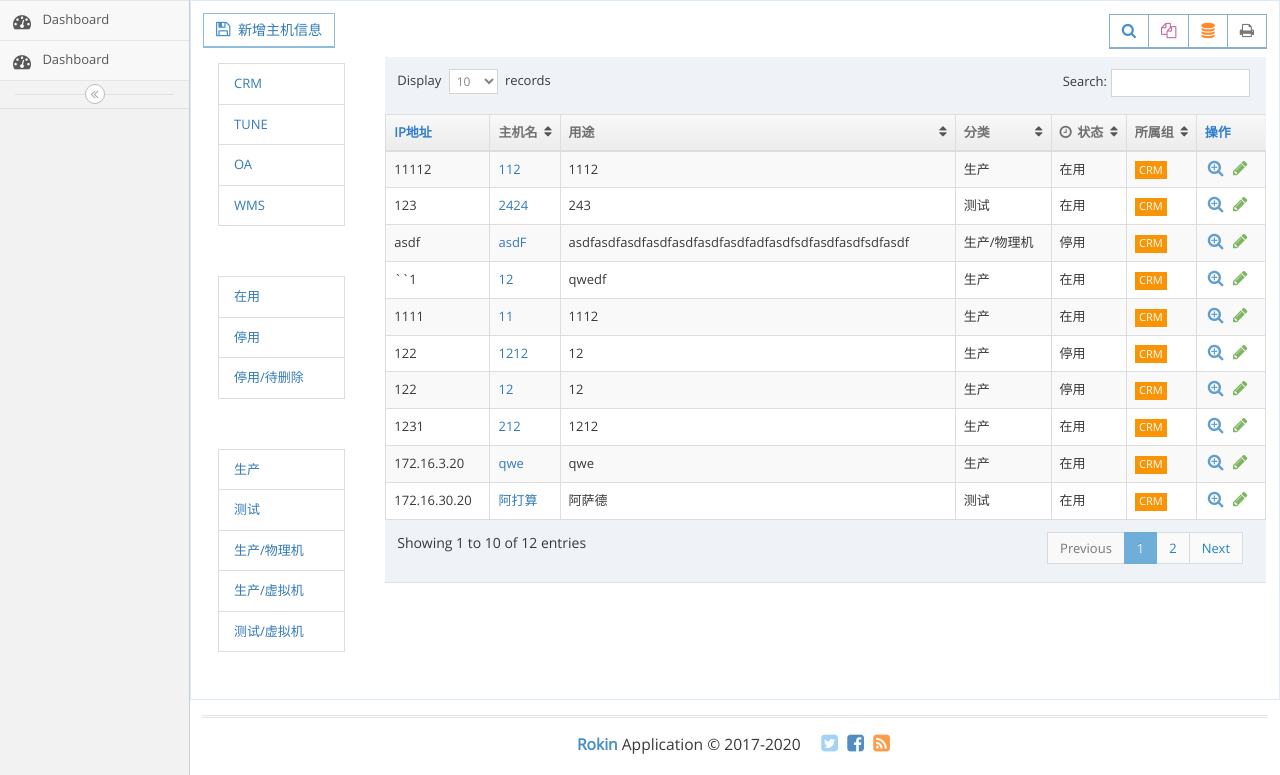
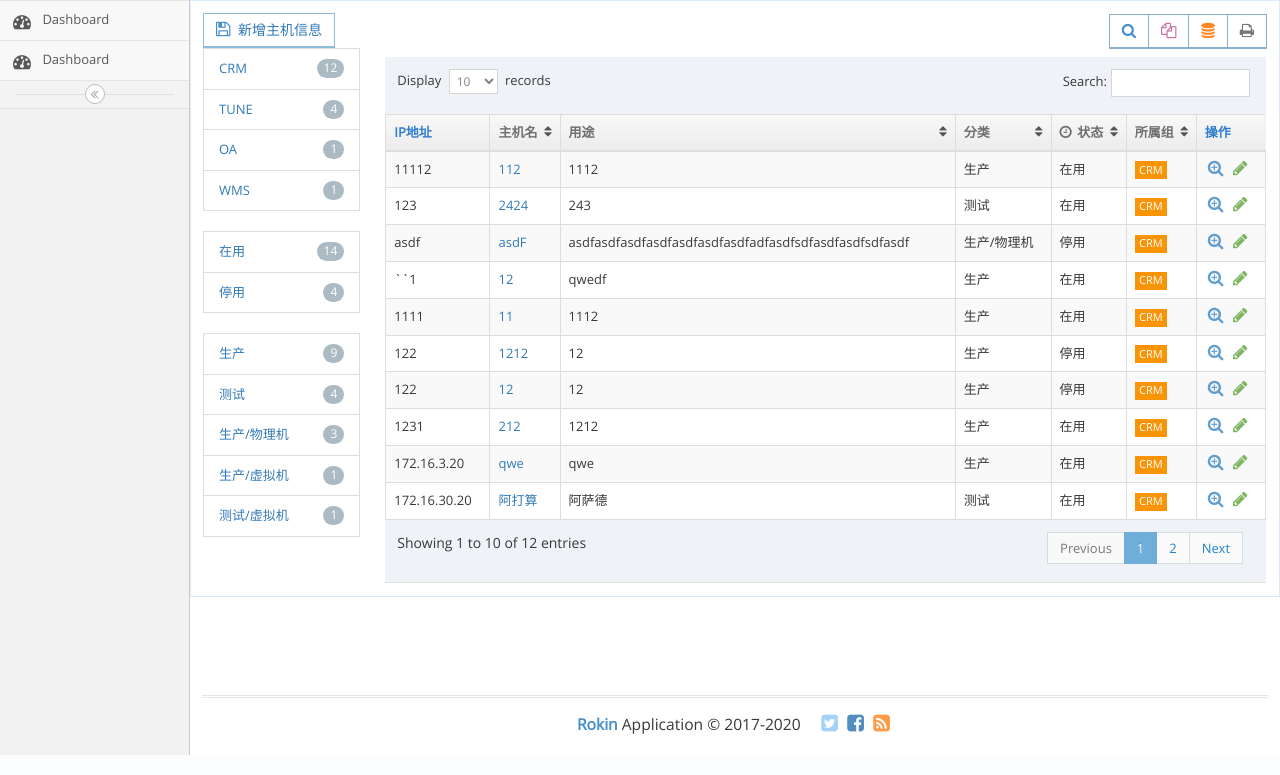
Before and after one commit to liuxinglan13/Django-IT-Manage, a Django app: page /host_group/1/ in a window 1280 px wide. Shown: the part 45-820 px from the top of the page. Run offline with Django 3.2, Linux system fonts and the light colour scheme; data comes from the database, SQL or seed files in the repository; both versions use the stored data as it was after the commit; some libraries are stand-ins or nearby versions.

Commit message:
添加了自定义标签计数

```diff
--- a/app/templatetags/host_tags.py
+++ b/app/templatetags/host_tags.py
@@ -1,19 +1,23 @@
 from ..models import Host, HostCategorys, HostGroups, Host_status
 from django import template
+from django.db.models.aggregates import Count
 
 register = template.Library()
+
 
 # 获取所有主机组 自定义标签
 @register.simple_tag
 def get_group():
-    return HostGroups.objects.all()
+    return HostGroups.objects.annotate(num_posts=Count('host')).filter(num_posts__gt=0)
+
 
 # 获取所有主机状态
 @register.simple_tag
 def get_status():
-    return Host_status.objects.all()
+    return Host_status.objects.annotate(num_posts=Count('host')).filter(num_posts__gt=0)
+
 
 # 获取主机分类  生产/测试/虚拟机/物理机
 @register.simple_tag
 def get_categorys():
-    return HostCategorys.objects.all()
+    return HostCategorys.objects.annotate(num_posts=Count('host')).filter(num_posts__gt=0)
--- a/templates/app/base.html
+++ b/templates/app/base.html
@@ -79,6 +79,11 @@
 .page-content {
     padding: 1px 1px 1px;
 }
+
+.panel-body {
+    padding: 0px;
+}
+
 
 
 {#.center [class*="col-"] div:hover:before {#}
--- a/templates/app/index.html
+++ b/templates/app/index.html
@@ -15,6 +15,7 @@
                 <ul class="list-group panel-body">
                     {% for Group in group_list %}
                         <li class="list-group-item">
+                        <span class="badge">{{ Group.num_posts}}</span>
                             <a href="{% url 'app:host_group' Group.pk %}">{{ Group.name }}</a>
                         </li>
                     {% endfor %}
@@ -24,6 +25,7 @@
                 <ul class="list-group panel-body">
                     {% for Status in status_list %}
                         <li class="list-group-item">
+                         <span class="badge">{{ Status.num_posts}}</span>
                             <a href="{% url 'app:host_status' Status.pk %}">{{ Status.name }}</a>
                         </li>
                     {% endfor %}
@@ -33,6 +35,7 @@
                 <ul class="list-group panel-body">
                     {% for Categorys in categorys_list %}
                         <li class="list-group-item">
+                        <span class="badge">{{ Categorys.num_posts}}</span>
                             <a href="{% url 'app:host_category' Categorys.pk %}">{{ Categorys.name }}</a>
                         </li>
                     {% endfor %}
```
Also changed, not shown: db.sqlite3.
